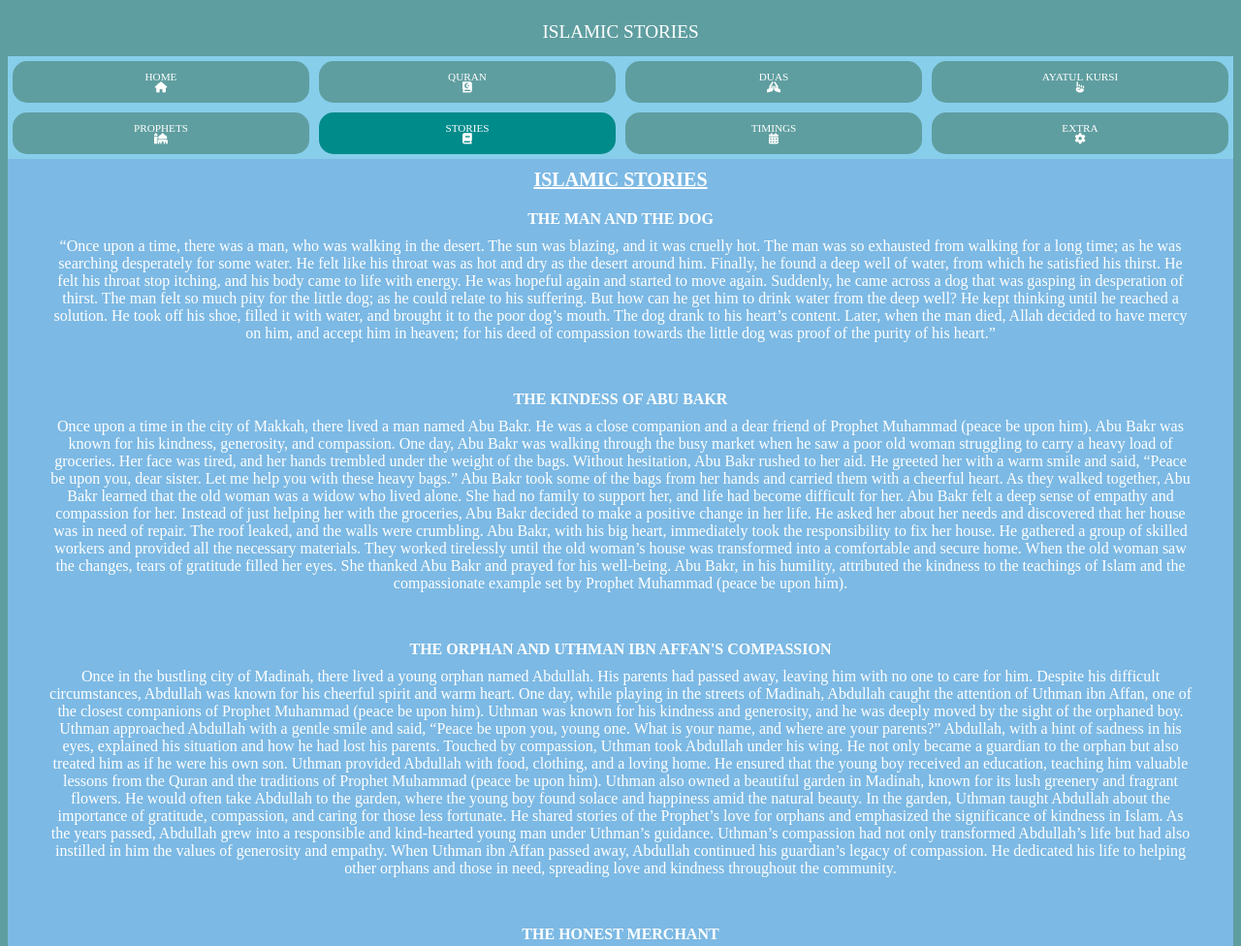
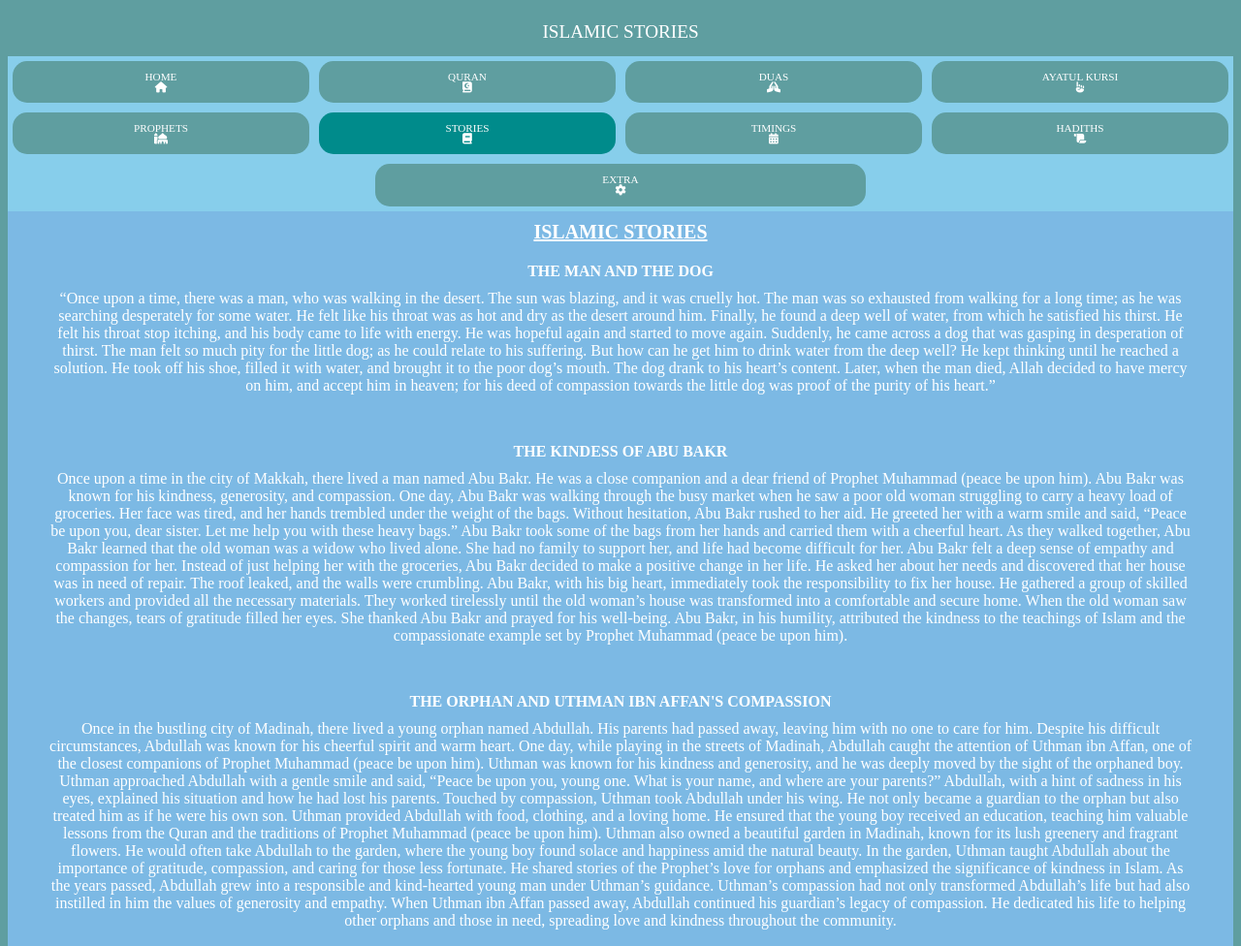
Before and after one commit to cr7coder123/Quran-App, a plain HTML site: page MainScreens/stories.html in a window 1280 px wide. Shown: the top 976 px of the page at 97% size. Drawn offline with Linux system fonts and the light colour scheme.

Commit message:
Update stories.html

```diff
--- a/MainScreens/stories.html
+++ b/MainScreens/stories.html
@@ -36,13 +36,13 @@
       <text style="margin-top: 10px;">QURAN</text>
       <i style="margin-bottom: 10px"  class="fa-solid fa-book-quran"></i>
   </a>
-      <a id="buttons"   href="./dua.html">
+  <a id="buttons"  href="./dua.html">
       <text style="margin-top: 10px;">DUAS</text>
       <i style="margin-bottom: 10px" class="fa-solid fa-hands-praying"></i>
   </a>
   <a id="buttons" href="./kursi.html">
       <text style="margin-top: 10px">AYATUL KURSI</text>
-          <i style="margin-bottom: 10px" class="fa-solid fa-hand-point-up"></i>
+      <i style="margin-bottom: 10px"  class="fa-solid fa-hand-point-up"></i>
   </a>
   </div>
   <div style="display: flex; flex-direction: row; justify-content: center; flex:1; background-color: skyblue;">
@@ -58,12 +58,17 @@
     <text style="margin-top: 10px">TIMINGS</text>
     <i style="margin-bottom: 10px" class="fa-solid fa-calendar-days"></i>
   </a>
+  <a id="buttons" href="./hadith.html">
+    <text style="margin-top: 10px">HADITHS</text>
+    <i style="margin-bottom: 10px"  class="fa-solid fa-scroll"></i>
+  </a>
+</div>
+<div style="display: flex; flex-direction: row; justify-content: center; flex:1; background-color: skyblue;">
   <a id="buttons" href="./extra.html">
     <text style="margin-top: 10px">EXTRA</text>
     <i style="margin-bottom: 10px"  class="fa-solid fa-gear"></i>
   </a>
 </div>
-
 
     <div style="display: flex; flex-direction: column; justify-content: center; align-items: center;" id="results">
       <b style="margin:10px; font-size:125%"><u><text>ISLAMIC STORIES</text></u></b>
```
Lines whose indentation alone changed are shown as unchanged.
